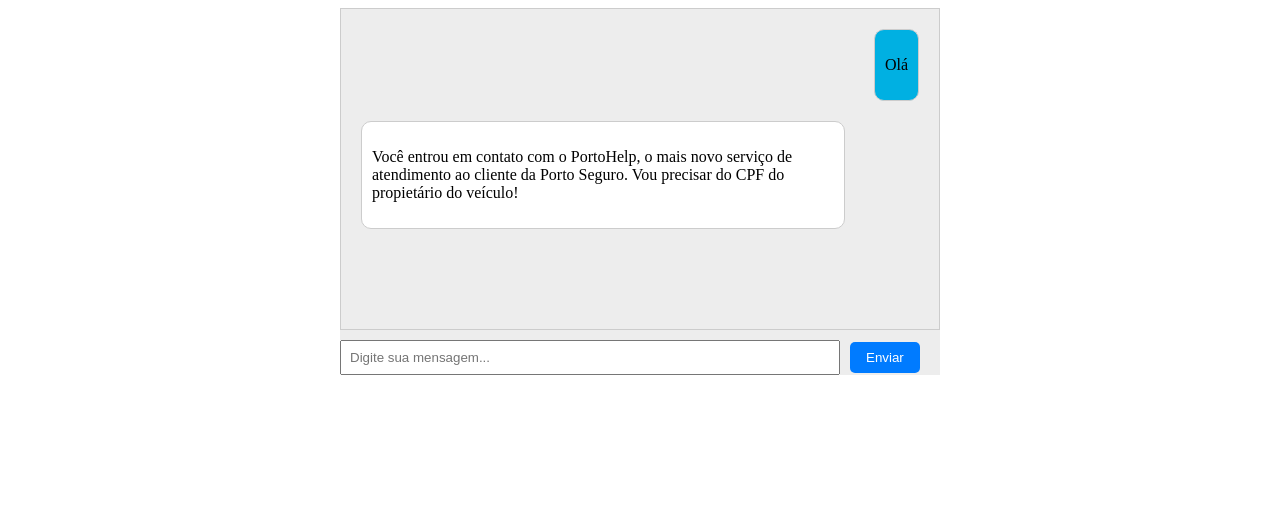
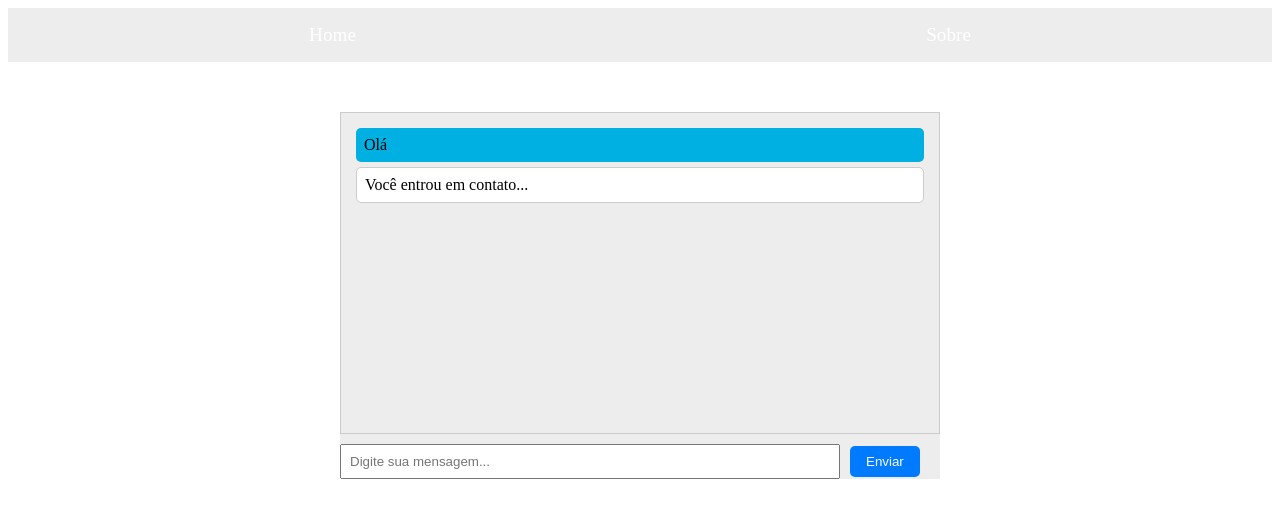
Before and after one commit to paollafelixx/NEOPortoNEXTjs, a Next.js app: page / in a window 1280 px wide. Shown: the top 518 px of the page. Built offline with nearby package versions, Linux system fonts and the light colour scheme.

Commit message:
styled components add

```diff
--- a/pages/index.js
+++ b/pages/index.js
@@ -1,43 +1,33 @@
-// pages/index.js
-import Head from 'next/head';
-import '../styles/styles.css';  // Importe o arquivo styles.css diretamente
+import React from 'react';
+import {
+  StyledNavbar,
+  Link,
+  StyledChatContainer,
+  StyledMessageContainer,
+  StyledInputContainer,
+  Input,
+  Button,
+  StyledMessage,
+} from '../styles/styles.js';
 
 const Home = () => (
   <div>
-    <Head>
-      {/* ... */}
-    </Head>
+    <StyledNavbar>
+      <Link href="/">Home</Link>
+      <Link href="/about">Sobre</Link>
+    </StyledNavbar>
 
-    <main className="chat-container">
+    <StyledChatContainer>
+      <StyledMessageContainer>
+        <StyledMessage type="sent">Olá</StyledMessage>
+        <StyledMessage type="received">Você entrou em contato...</StyledMessage>
+      </StyledMessageContainer>
 
-      <div className="message-container">
-
-        <div className="message sent">
-          <p>Olá</p>
-        </div>
-
-        <div className="message received">
-          <p>Você entrou em contato com o PortoHelp,
-              o mais novo serviço de atendimento ao cliente
-              da Porto Seguro.
-              Vou precisar do CPF do propietário do veículo!</p>
-        </div>
-
-      </div>
-
-      <div className="input-container">
-        <input
-          type="text"
-          className="input"
-          placeholder="Digite sua mensagem..."
-        />
-        <button className="button">Enviar</button>
-      </div>
-    </main>
-
-    <footer>
-
-    </footer>
+      <StyledInputContainer>
+        <Input type="text" placeholder="Digite sua mensagem..." />
+        <Button>Enviar</Button>
+      </StyledInputContainer>
+    </StyledChatContainer>
   </div>
 );
 
--- a/styles/styles.css
+++ /dev/null
@@ -1,112 +0,0 @@
-/* styles.css */
-
-.navbar {
-  background-color: #ededed;
-  padding: 1rem;
-  display: flex;
-  justify-content: space-around;
-}
-
-.link {
-  color: white;
-  text-decoration: none;
-  font-size: 1.2rem;
-}
-
-.chat-container {
-  max-width: 600px;
-  margin: 0 auto;
-  margin-top: 50px;
-  background-color: #ededed;
-
-}
-
-.message-container {
-  height: 300px;
-  border: 1px solid #ccc;
-  overflow-y: scroll;
-  padding: 10px;
-}
-
-.message {
-  margin: 5px;
-  padding: 8px;
-  background-color: #f0f0f0;
-  border-radius: 5px;
-}
-
-.input-container {
-  margin-top: 10px;
-}
-
-.input {
-  width: 80%;
-  padding: 8px;
-  margin-right: 10px;
-}
-
-.button {
-  padding: 8px 16px;
-  background-color: #007bff;
-  color: white;
-  border: none;
-  border-radius: 5px;
-  cursor: pointer;
-}
-
-/* styles.css */
-.image {
-  width: 100%;  /* Ou qualquer largura desejada */
-  max-height: 400px;  /* Ou qualquer altura desejada */
-  object-fit: cover;  /* Isso ajuda a manter a proporção da imagem */
-  border-radius: 10px; /* Adiciona borda arredondada à imagem */
-}
-
-/* styles.css */
-.chat-container {
-  max-width: 600px;
-  margin: 0 auto;
-}
-
-.message-container {
-  display: flex;
-  flex-direction: column;
-}
-
-.message {
-  max-width: 80%;
-  margin: 10px;
-  padding: 10px;
-  border-radius: 10px;
-}
-
-.sent {
-  align-self: flex-end;
-  background-color: #00B0E2;
-  border: 1px solid #ccc;
-}
-
-.received {
-  align-self: flex-start;
-  background-color: #fff; /* Cor de fundo para mensagens recebidas */
-  border: 1px solid #ccc; /* Adiciona uma borda para separar mensagens recebidas */
-}
-
-.input-container {
-  margin-top: 10px;
-}
-
-.input {
-  width: 80%;
-  padding: 8px;
-  margin-right: 10px;
-}
-
-.button {
-  padding: 8px 16px;
-  background-color: #007bff;
-  color: white;
-  border: none;
-  border-radius: 5px;
-  cursor: pointer;
-}
--- /dev/null
+++ b/styles/styles.js
@@ -0,0 +1,68 @@
+import styled from 'styled-components';
+
+export const StyledNavbar = styled.div`
+  background-color: #ededed;
+  padding: 1rem;
+  display: flex;
+  justify-content: space-around;
+`;
+
+export const Link = styled.a`
+  color: white;
+  text-decoration: none;
+  font-size: 1.2rem;
+`;
+
+export const StyledChatContainer = styled.div`
+  max-width: 600px;
+  margin: 0 auto;
+  margin-top: 50px;
+  background-color: #ededed;
+`;
+
+export const StyledMessageContainer = styled.div`
+  height: 300px;
+  border: 1px solid #ccc;
+  overflow-y: scroll;
+  padding: 10px;
+`;
+
+export const StyledMessage = styled.div`
+  margin: 5px;
+  padding: 8px;
+  border-radius: 5px;
+  ${({ type }) => {
+    if (type === 'sent') {
+      return `
+        align-self: flex-end;
+        background-color: #00B0E2;
+      `;
+    }
+    if (type === 'received') {
+      return `
+        align-self: flex-start;
+        background-color: #fff;
+        border: 1px solid #ccc;
+      `;
+    }
+  }}
+`;
+
+export const StyledInputContainer = styled.div`
+  margin-top: 10px;
+`;
+
+export const Input = styled.input`
+  width: 80%;
+  padding: 8px;
+  margin-right: 10px;
+`;
+
+export const Button = styled.button`
+  padding: 8px 16px;
+  background-color: #007bff;
+  color: white;
+  border: none;
+  border-radius: 5px;
+  cursor: pointer;
+`;
```
Also changed, not shown: package.json (+5 -4 lines), 1 other file (tests, documents, lock files or other folders).
